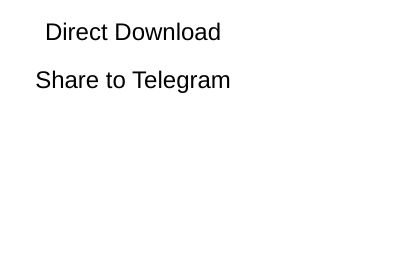
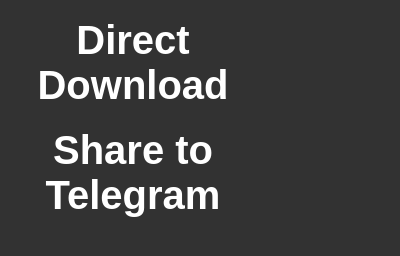
Before and after one commit to jorgemanzo/getr-Firefox, a browser extension: page getr/popup/menu.html in a window 400 px wide. Drawn offline with Linux system fonts and the light colour scheme.

Commit message:
Style change to dark + using tg://

```diff
--- a/getr/popup/menu.css
+++ b/getr/popup/menu.css
@@ -1,7 +1,7 @@
 html, body {
   width: 250px;
-  font-family: Helvetica;
-  background-color: white;
+  font-family: Veranda, sans-serif;
+  background-color: rgb(50,50,50);
 }
 
 a {
@@ -17,8 +17,9 @@
 .item {
   text-align: center;
   margin: 10px;
-  font-size: 18pt;
-  color: black;
+  font-size: 30pt;
+  font-weight: bold;
+  color: white;
 }
 
 .download:hover {
@@ -29,7 +30,7 @@
 }
 
 .telegram:hover {
-  background: linear-gradient(to right,#00ff9b,#1b3bda);
+  background: linear-gradient(-90deg,#00ff9b,#1b3bda);
   -webkit-background-clip: text;
   -webkit-text-fill-color: transparent;
   text-shadow: none;
--- a/getr/popup/menu.js
+++ b/getr/popup/menu.js
@@ -12,11 +12,11 @@
 		sendEvent(tab, "telegram")
 	}
 }
-
+//tg://msg_url?url=&text=Source
 const telegramMessegeBuilder = (directImgUrl, srcUrl) => {
-	const base = "https://telegram.me/share/url?url="
+	const base = "tg://msg_url?url="
 	const textBase = "&text="
-	const sourceText = "Source:%20"
+	const sourceText = "%0A%0ASource:%20"
 	const final = base + directImgUrl + textBase + sourceText + srcUrl
 	return final
 }
```
